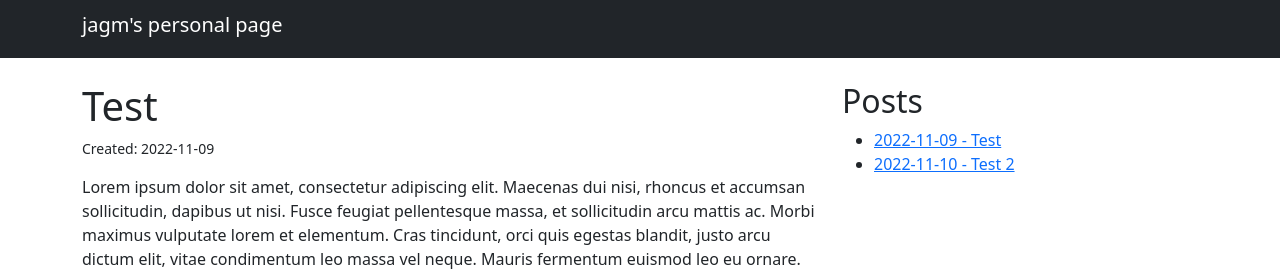
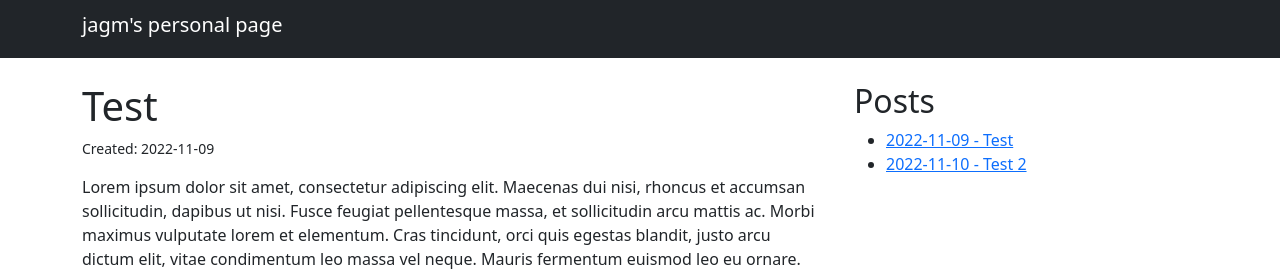
Before and after one commit to jagm/jagm.github.io, a Jekyll site: the page built from _posts/2022-11-09-test.md, in a window 1280 px wide. Shown: the top 275 px of the page. Built offline with Jekyll 4.4.1, drawn with Linux system fonts in a browser that asks for light colours.

Commit message:
Support smaller screens

```diff
--- a/_layouts/home.html
+++ b/_layouts/home.html
@@ -19,7 +19,7 @@
 <div class="container mt-4">
 
     <div class="row">
-        <div class="col-8">
+        <div class="col-md-8">
         {% if page.content %}
         <article>
             {% if page.title != '' %}
@@ -37,7 +37,7 @@
         {% endif %}
         </div>
 
-        <div class="col-4">
+        <div class="col-4 ps-4">
             <aside>
                 <h2>Posts</h2>
                 <ul>
```
